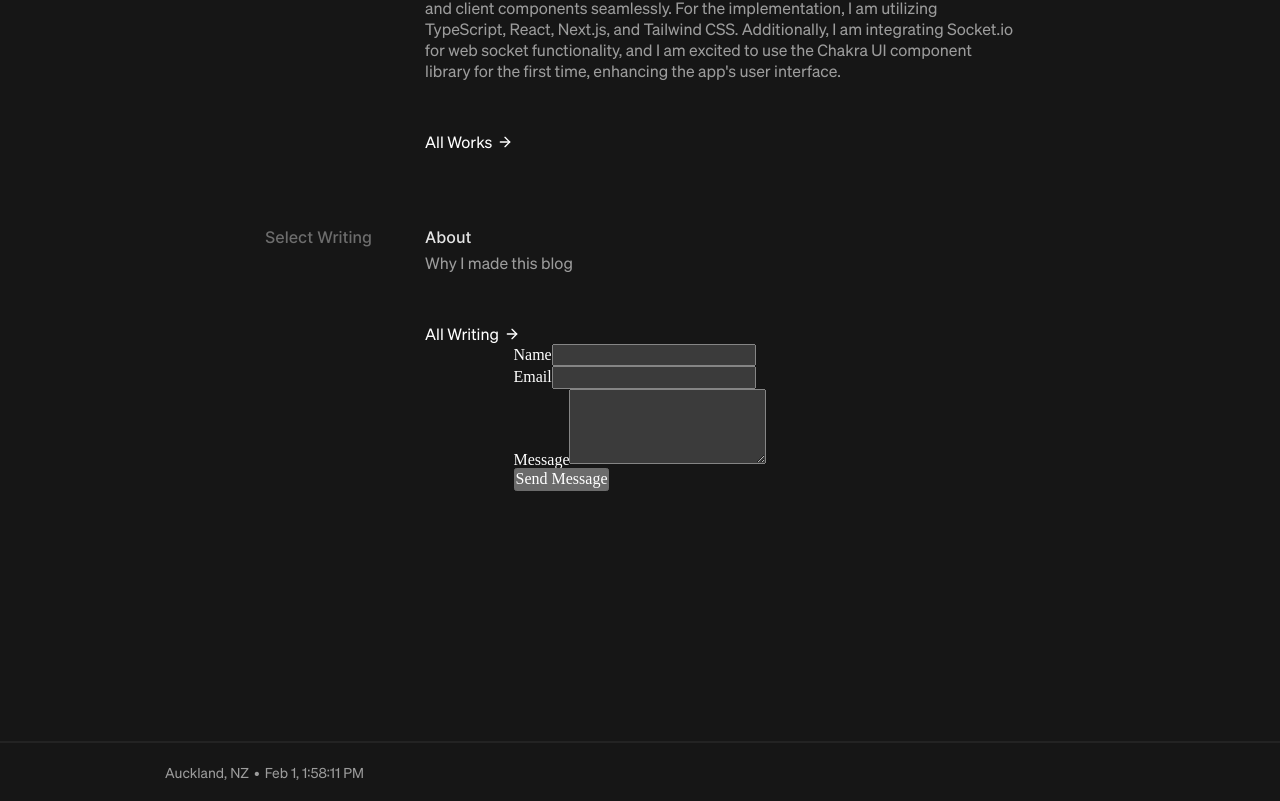
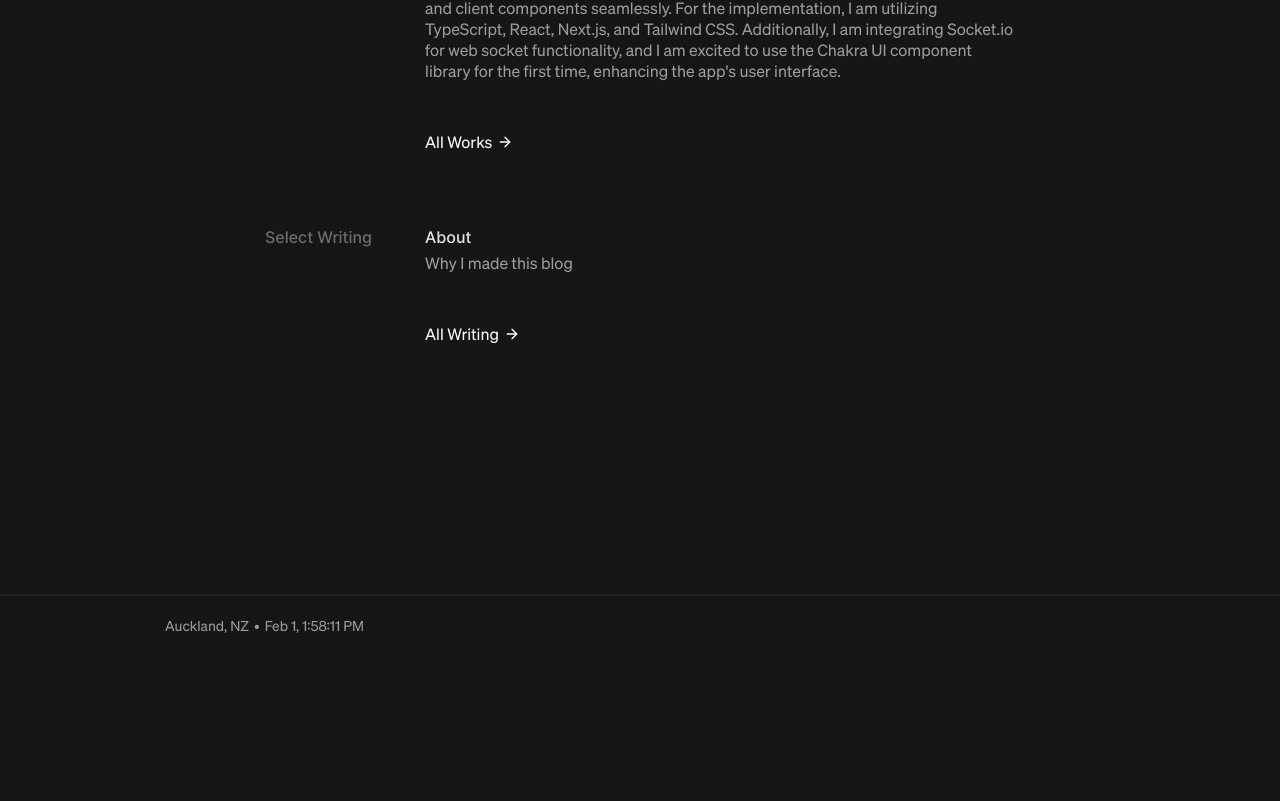
Before and after one commit to maxwellyoung/maxwellyoung, a Next.js app: page /about in a window 1280 px wide. Shown: the part 1717-2518 px from the top of the page. After the commit the page ends 2371 px from the top, so only its background shows below. Built offline with nearby package versions, Linux system fonts and the light colour scheme.

Commit message:
remove contact form

```diff
--- a/src/components/About/index.tsx
+++ b/src/components/About/index.tsx
@@ -60,7 +60,6 @@ const About: FC = () => (
 		>
 			<h2 className={styles.title}>Select Writing</h2>
 		</Section>
-		<ContactForm />
 	</div>
 )
 
```
